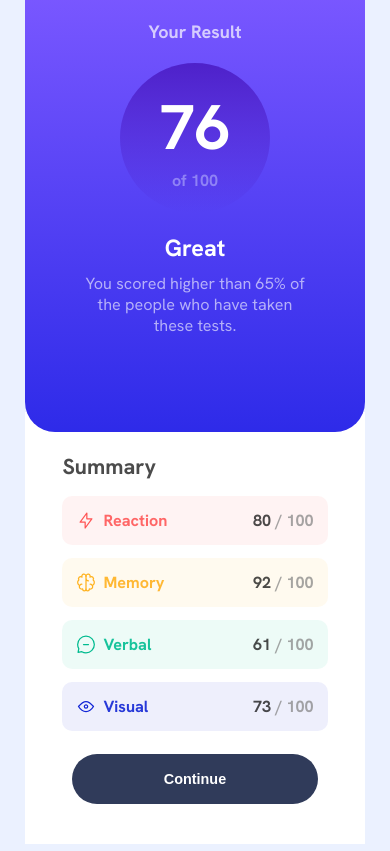
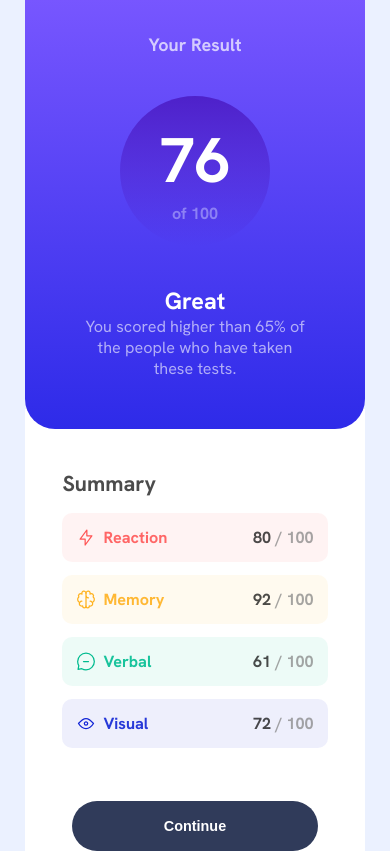
Before and after one commit to dudusantosdev/frontend-mentor-challenges, a plain HTML site: page results-summary-component-main/index.html in a window 390 px wide. Drawn offline with Linux system fonts and the light colour scheme.

Commit message:
consuming the json archive and finalizing the website

```diff
--- a/results-summary-component-main/css/style.css
+++ b/results-summary-component-main/css/style.css
@@ -213,7 +213,7 @@ main {
     }
 
     .result p:first-of-type {
-        padding: 20px 0;
+        padding: 40px;
         font-size: 1em;
     }
 
@@ -224,12 +224,13 @@ main {
 
     .result h2 {
         font-size: 1.3em;
-        margin: 20px 0 10px 0;
+        margin: 40px 0 0 0;
     }
 
     .summary {
         margin-left: 0;
         margin-top: -20px;
+        padding-top: 20px;
         border-radius: 0;
         box-shadow: none;
     }
@@ -240,6 +241,6 @@ main {
     }
 
     .btn-continue {
-        margin: 10px 0 20px 0;
+        margin: 40px 0 00px 0;
     }
 }
--- a/results-summary-component-main/index.html
+++ b/results-summary-component-main/index.html
@@ -23,53 +23,10 @@
     <div class="summary">
       <div class="summary-content">
         <h1>Summary</h1>
-        <div class="summary-item reaction">
-          <div>
-            <img src="assets/images/icon-reaction.svg" alt="icon" class="icon">
-            <span class="category">Reaction</span>
-          </div>
-          <div>
-            <span class="score">80</span>
-            <span class="total">/ 100</span>
-          </div>
-        </div>
-
-        <div class="summary-item memory">
-          <div>
-            <img src="assets/images/icon-memory.svg" alt="icon" class="icon">
-            <span class="category">Memory</span>
-          </div>
-          <div>
-            <span class="score">92</span>
-            <span class="total">/ 100</span>
-          </div>
-        </div>
-
-        <div class="summary-item verbal">
-          <div>
-            <img src="assets/images/icon-verbal.svg" alt="icon" class="icon">
-            <span class="category">Verbal</span>
-          </div>
-          <div>
-            <span class="score">61</span>
-            <span class="total">/ 100</span>
-          </div>
-        </div>
-
-        <div class="summary-item visual">
-          <div>
-            <img src="assets/images/icon-visual.svg" alt="icon" class="icon">
-            <span class="category">Visual</span>
-          </div>
-          <div>
-            <span class="score">73</span>
-            <span class="total">/ 100</span>
-          </div>
-        </div>
-
         <button class="btn-continue">Continue</button>
       </div>
     </div>
   </main>
+  <script src="script.js"></script>
 </body>
 </html>
--- /dev/null
+++ b/results-summary-component-main/script.js
@@ -0,0 +1,33 @@
+const data = [
+    { "category": "Reaction", "score": 80, "icon": "./assets/images/icon-reaction.svg" },
+    { "category": "Memory", "score": 92, "icon": "./assets/images/icon-memory.svg" },
+    { "category": "Verbal", "score": 61, "icon": "./assets/images/icon-verbal.svg"},
+    { "category": "Visual","score": 72, "icon": "./assets/images/icon-visual.svg" }
+]
+
+function renderSummary() {
+    const summaryContainer = document.querySelector(".summary-content")
+    const button = document.querySelector(".btn-continue")
+
+    document.querySelectorAll(".summary-item").forEach(el => el.remove())
+
+    data.forEach(item => {
+        const summaryItem = document.createElement("div")
+        summaryItem.classList.add("summary-item", item.category.toLowerCase())
+
+        summaryItem.innerHTML = `
+            <div>
+                <img src="${item.icon}" alt="${item.category} icon" class="icon">
+                <span class="category">${item.category}</span>
+            </div>
+            <div>
+                <span class="score">${item.score}</span>
+                <span class="total">/ 100</span>
+            </div>
+        `
+
+        summaryContainer.insertBefore(summaryItem, button)
+    })
+}
+
+renderSummary()
```
Also changed, not shown: results-summary-component-main/assets/images/screenshot.png (added), 1 other file.
